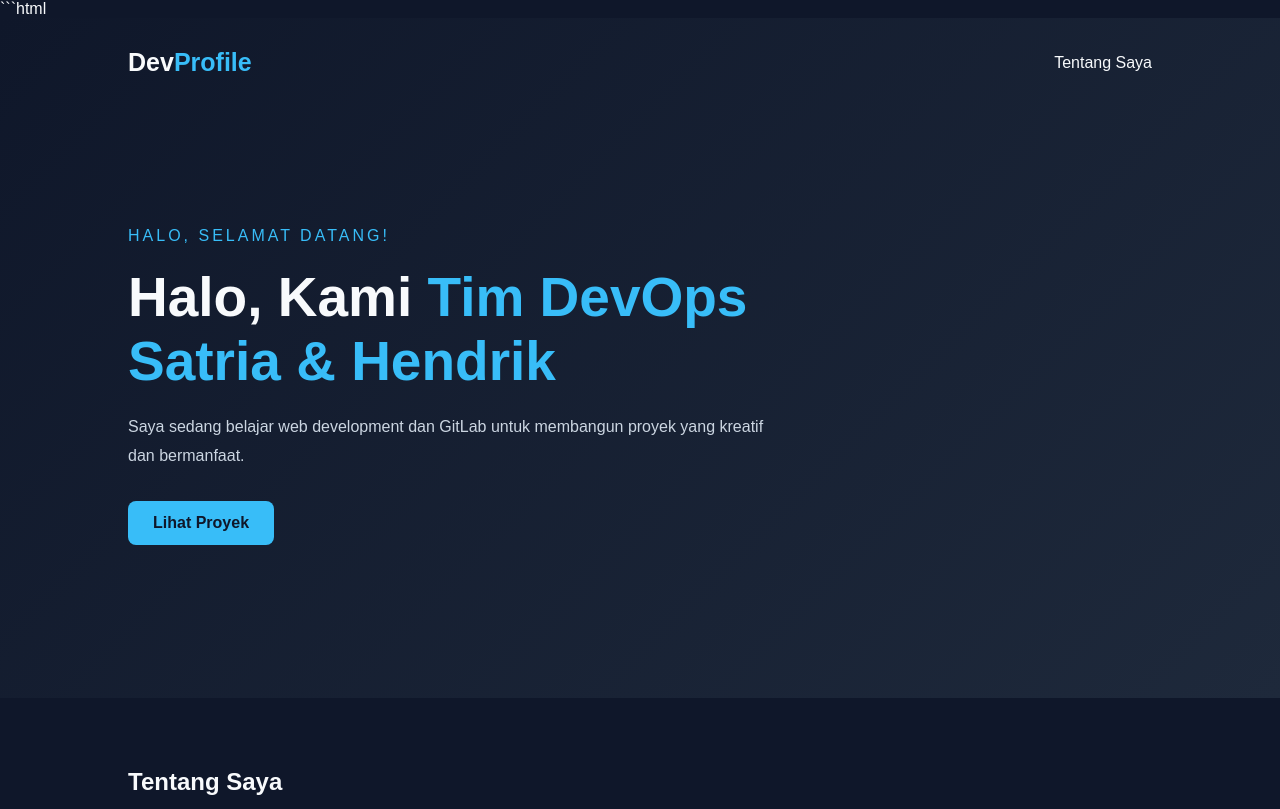
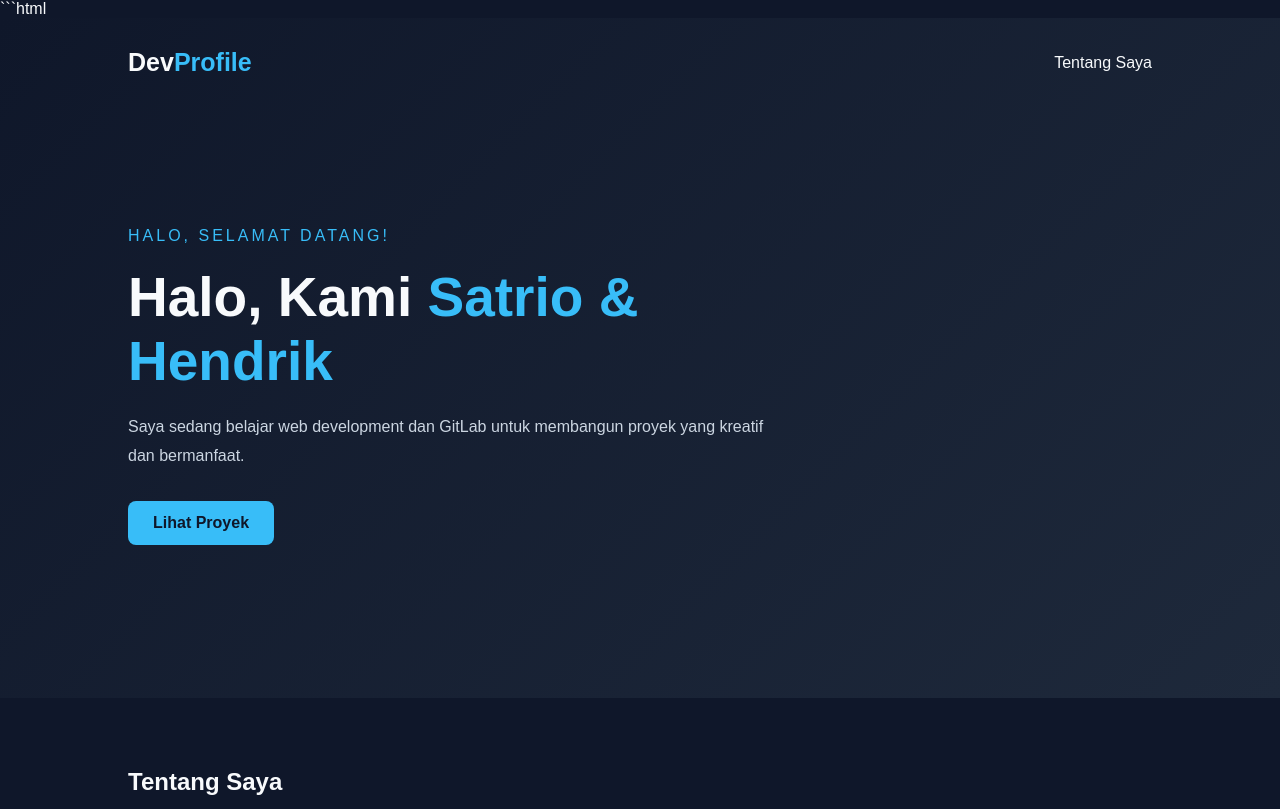
Before and after one commit to XCrusiderZ/devops-V, a website: page index.html in a window 1280 px wide. Shown: the top 809 px of the page. Drawn offline with Linux system fonts and the light colour scheme.

Commit message:
hapus file

````diff
--- a/index.html
+++ b/index.html
@@ -1,12 +1,14 @@
 ```html
 <!DOCTYPE html>
 <html lang="id">
+
 <head>
     <meta charset="UTF-8">
     <meta name="viewport" content="width=device-width, initial-scale=1.0">
     <title>Developer Portfolio</title>
     <link rel="stylesheet" href="style.css">
 </head>
+
 <body>
     <section class="hero">
         <nav>
@@ -16,7 +18,7 @@
 
         <div class="hero-content">
             <p class="greeting">HALO, SELAMAT DATANG!</p>
-            <h1>Halo, Kami <span>Tim DevOps Satria & Hendrik</span></h1>
+            <h1>Halo, Kami <span>Satrio & Hendrik</span></h1>
             <p class="description">
                 Saya sedang belajar web development dan GitLab
                 untuk membangun proyek yang kreatif dan bermanfaat.
@@ -47,9 +49,11 @@
         <h2>Proyek Unggulan Saya</h2>
         <div class="project-card">
             <h3>DevOps CI/CD Automation Pipeline & Platform Monitoring</h3>
-            <p>Proyek implementasi pipeline CI/CD otomatis untuk deployment portofolio menggunakan Git, GitLab, dan platform monitoring terpadu bersama tim Hendrik & Satria.</p>
+            <p>Proyek implementasi pipeline CI/CD otomatis untuk deployment portofolio menggunakan Git, GitLab, dan
+                platform monitoring terpadu bersama tim Hendrik & Satria.</p>
         </div>
     </section>
 </body>
+
 </html>
 ```
````
Also changed, not shown: 1 other file.
